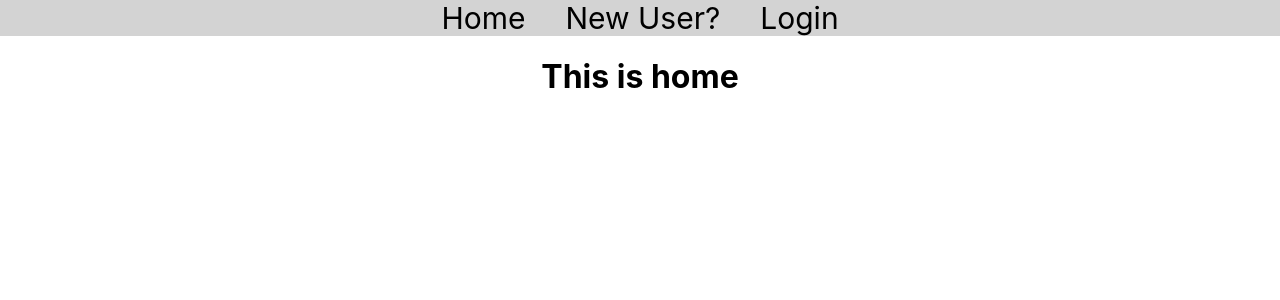
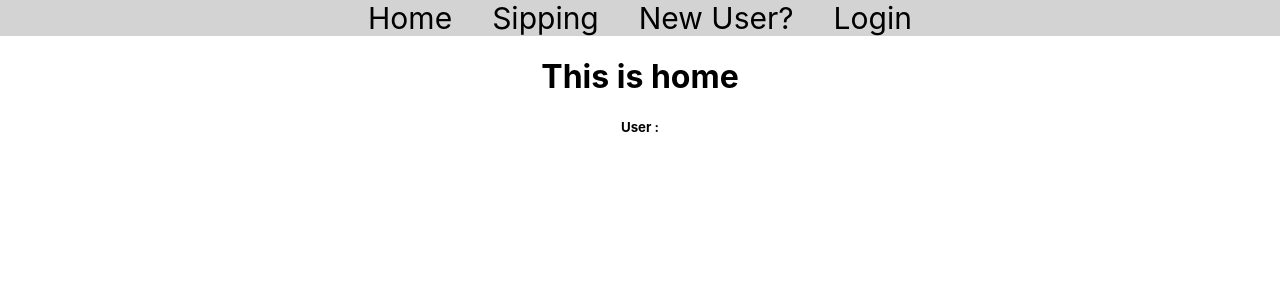
Before and after one commit to Momenuzzaman/react-auth-intregriation, a React (Create React App) app: page / in a window 1280 px wide. Shown: the top 300 px of the page. Built offline with nearby package versions, Linux system fonts and the light colour scheme; no server answers.

Commit message:
shipping route add

```diff
--- a/src/App.js
+++ b/src/App.js
@@ -6,6 +6,7 @@
 import Home from './Components/Home/Home';
 import Login from './Components/Login/Login';
 import AuthProvider from './Context/AuthProvider';
+import Shipping from './Components/Shipping/Shipping';
 
 function App() {
   return (
@@ -15,6 +16,7 @@
         <Routes>
           <Route exact path="/" element={<Home />} />
           <Route path="home" element={<Home />} />
+          <Route path="/shipping" element={<Shipping />} />
           <Route path="/register" element={<Register />} />
           <Route path="/login" element={<Login />} />
         </Routes>
--- a/src/Components/Header/Header.js
+++ b/src/Components/Header/Header.js
@@ -8,6 +8,7 @@
     return (
         <div className="header">
             <Link to="/home">Home</Link>
+            <Link to="/shipping">Sipping</Link>
             <Link to="/register">New User?</Link>
             <Link to="/login">Login</Link>
             <span>{user.displayName}</span>
--- a/src/Components/Home/Home.js
+++ b/src/Components/Home/Home.js
@@ -1,9 +1,12 @@
 import React from 'react';
+import useAuth from '../../hooks/useAuth';
 
 const Home = () => {
+    const { user } = useAuth()
     return (
         <div>
             <h1>This is home</h1>
+            <h5>User : {user.displayName}</h5>
         </div>
     );
 };
--- /dev/null
+++ b/src/Components/Shipping/Shipping.js
@@ -0,0 +1,11 @@
+import React from 'react';
+
+const Shipping = () => {
+    return (
+        <div>
+            <h1>This is shipping</h1>
+        </div>
+    );
+};
+
+export default Shipping;
```
